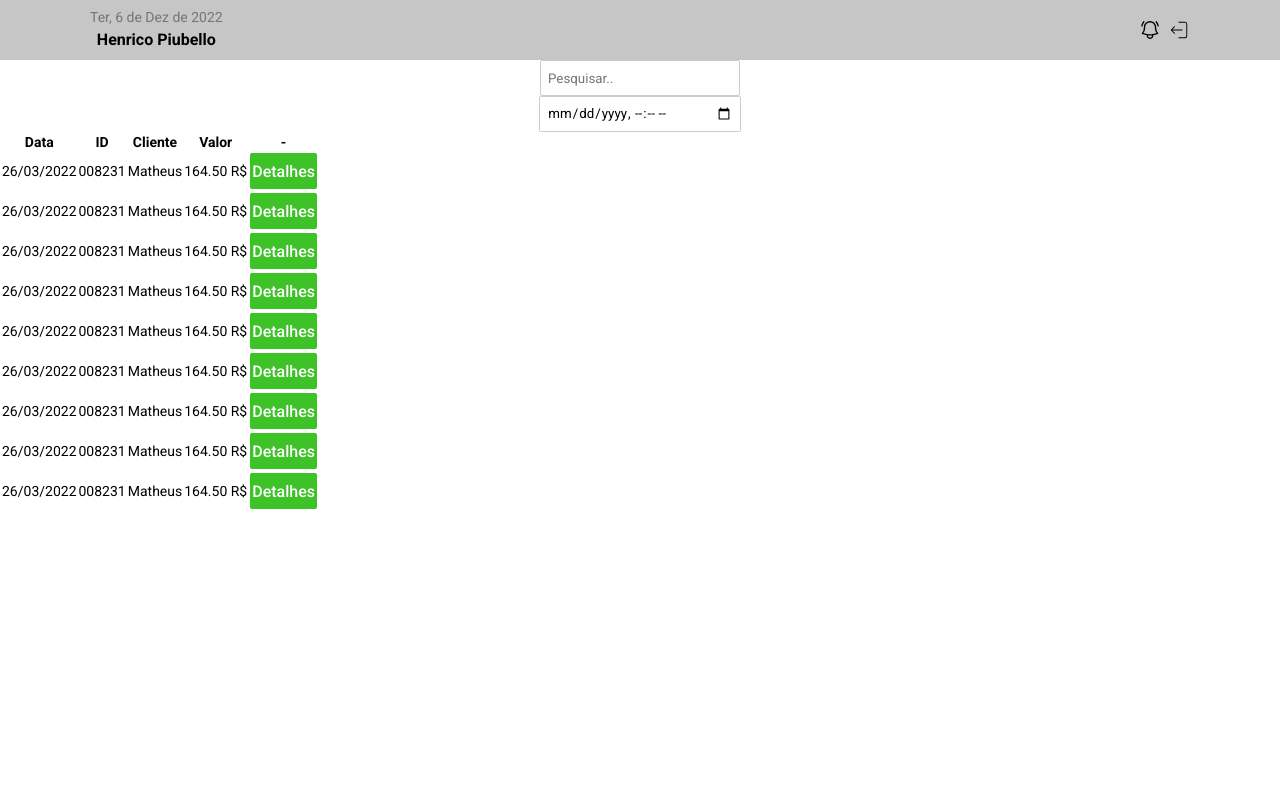
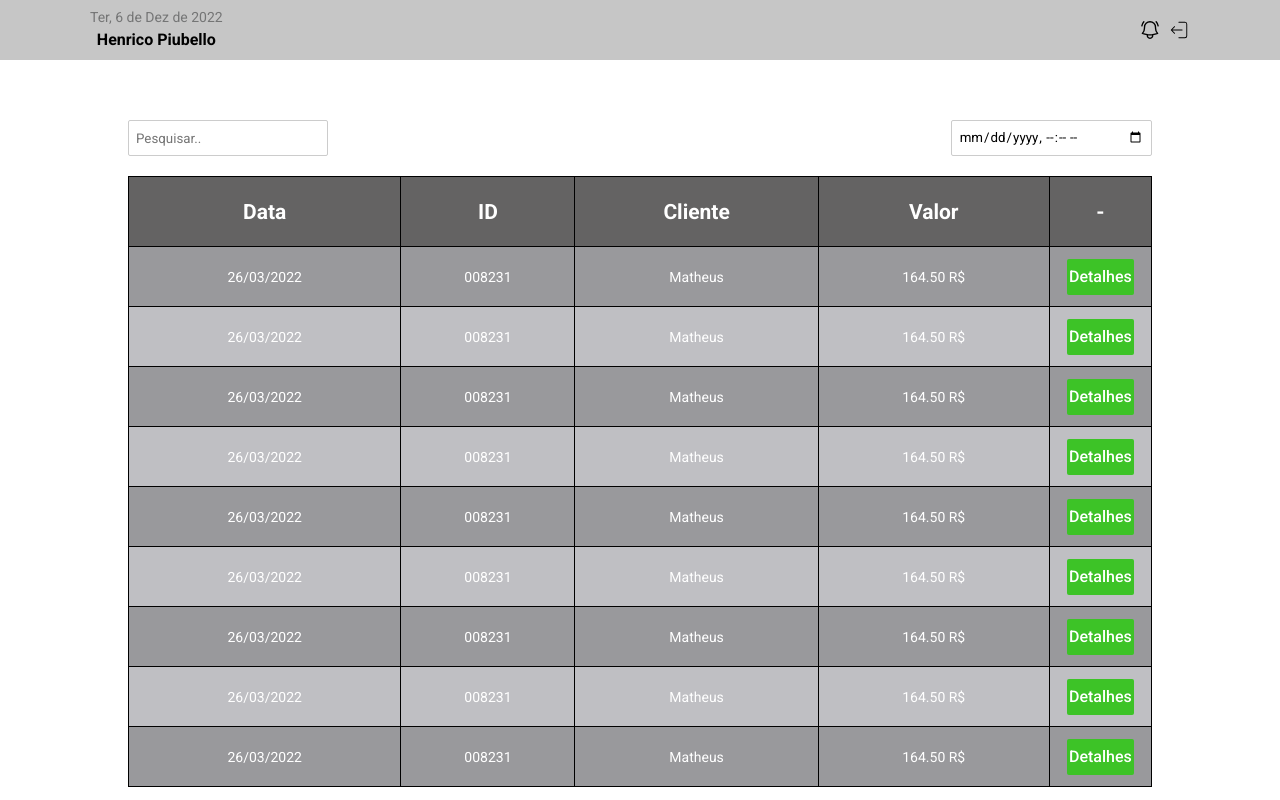
Before and after one commit to henricop/lucas-butcher, a React (Create React App) app in the folder web/: page /historico-vendas in a window 1280 px wide. Built offline with nearby package versions, Linux system fonts and the light colour scheme.

Commit message:
aplicando os componentes no index

```diff
--- a/web/src/pages/HIstoricoVendas/index.jsx
+++ b/web/src/pages/HIstoricoVendas/index.jsx
@@ -1,15 +1,15 @@
-import { Container } from './styles';
+import { Container, Tools, Table } from './styles';
 import InputGeneral from '../../Components/General/Input/InputGeneral';
 import ButtonDefault from '../../layout/components/ButtonDefault';
 
 function HistoricoVendas(){
   return(
     <Container>
-      <div className='tools'>
+      <Tools>
         <InputGeneral placeholder="Pesquisar.." type="search"/>
         <InputGeneral type="datetime-local"/>
-      </div>
-      <table>
+      </Tools>
+      <Table>
         <thead>
           <tr>
             <th>Data</th>
@@ -25,6 +25,34 @@ function HistoricoVendas(){
             <td>008231</td>
             <td>Matheus</td>
             <td>164.50 R$</td>
+            <td><ButtonDefault onClick={() => window?.location.assign("/historico-vendas-detalhes")} text="Detalhes"  width="fit-content" margin="1px"/></td>
+          </tr>
+          <tr>
+            <td>26/03/2022</td>
+            <td>008231</td>
+            <td>Matheus</td>
+            <td>164.50 R$</td>
+            <td><ButtonDefault onClick={() => window?.location.assign("/historico-vendas-detalhes")} text="Detalhes"  width="fit-content" margin="1px"/></td>
+          </tr>
+          <tr>
+            <td>26/03/2022</td>
+            <td>008231</td>
+            <td>Matheus</td>
+            <td>164.50 R$</td>
+            <td><ButtonDefault onClick={() => window?.location.assign("/historico-vendas-detalhes")} text="Detalhes"  width="fit-content" margin="1px"/></td>
+          </tr>
+          <tr>
+            <td>26/03/2022</td>
+            <td>008231</td>
+            <td>Matheus</td>
+            <td>164.50 R$</td>
+            <td><ButtonDefault onClick={() => window?.location.assign("/historico-vendas-detalhes")} text="Detalhes"  width="fit-content" margin="1px"/></td>
+          </tr>
+          <tr>
+            <td>26/03/2022</td>
+            <td>008231</td>
+            <td>Matheus</td>
+            <td>164.50 R$</td>
             <td ><ButtonDefault onClick={() => window?.location.assign("/historico-vendas-detalhes")} text="Detalhes"  width="fit-content" margin="1px"/></td>
           </tr>
           <tr>
@@ -32,59 +60,31 @@ function HistoricoVendas(){
             <td>008231</td>
             <td>Matheus</td>
             <td>164.50 R$</td>
-            <td ><ButtonDefault text="Detalhes"  width="fit-content" margin="1px"/></td>
+            <td ><ButtonDefault onClick={() => window?.location.assign("/historico-vendas-detalhes")} text="Detalhes"  width="fit-content" margin="1px"/></td>
           </tr>
           <tr>
             <td>26/03/2022</td>
             <td>008231</td>
             <td>Matheus</td>
             <td>164.50 R$</td>
-            <td ><ButtonDefault text="Detalhes"  width="fit-content" margin="1px"/></td>
+            <td ><ButtonDefault onClick={() => window?.location.assign("/historico-vendas-detalhes")} text="Detalhes"  width="fit-content" margin="1px"/></td>
           </tr>
           <tr>
             <td>26/03/2022</td>
             <td>008231</td>
             <td>Matheus</td>
             <td>164.50 R$</td>
-            <td ><ButtonDefault text="Detalhes"  width="fit-content" margin="1px"/></td>
+            <td ><ButtonDefault onClick={() => window?.location.assign("/historico-vendas-detalhes")} text="Detalhes"  width="fit-content" margin="1px"/></td>
           </tr>
           <tr>
             <td>26/03/2022</td>
             <td>008231</td>
             <td>Matheus</td>
             <td>164.50 R$</td>
-            <td ><ButtonDefault text="Detalhes"  width="fit-content" margin="1px"/></td>
-          </tr>
-          <tr>
-            <td>26/03/2022</td>
-            <td>008231</td>
-            <td>Matheus</td>
-            <td>164.50 R$</td>
-            <td ><ButtonDefault text="Detalhes"  width="fit-content" margin="1px"/></td>
-          </tr>
-          <tr>
-            <td>26/03/2022</td>
-            <td>008231</td>
-            <td>Matheus</td>
-            <td>164.50 R$</td>
-            <td ><ButtonDefault text="Detalhes"  width="fit-content" margin="1px"/></td>
-          </tr>
-          <tr>
-            <td>26/03/2022</td>
-            <td>008231</td>
-            <td>Matheus</td>
-            <td>164.50 R$</td>
-            <td ><ButtonDefault text="Detalhes"  width="fit-content" margin="1px"/></td>
-          </tr>
-          <tr>
-            <td>26/03/2022</td>
-            <td>008231</td>
-            <td>Matheus</td>
-            <td>164.50 R$</td>
-            <td ><ButtonDefault text="Detalhes"  width="fit-content" margin="1px"/></td>
+            <td ><ButtonDefault onClick={() => window?.location.assign("/historico-vendas-detalhes")} text="Detalhes"  width="fit-content" margin="1px"/></td>
           </tr>
         </tbody>
-      </table>
+      </Table>
     </Container>
   );
 }
```
